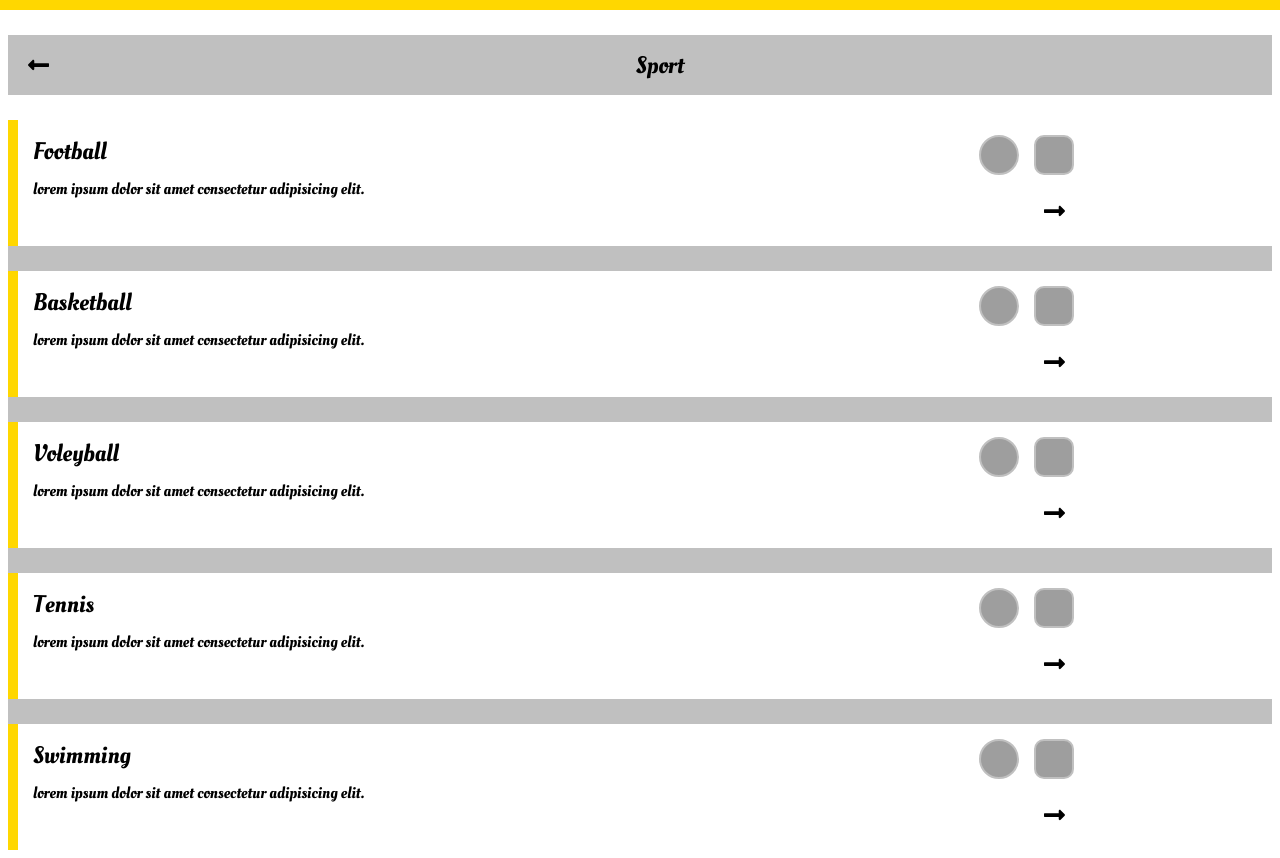
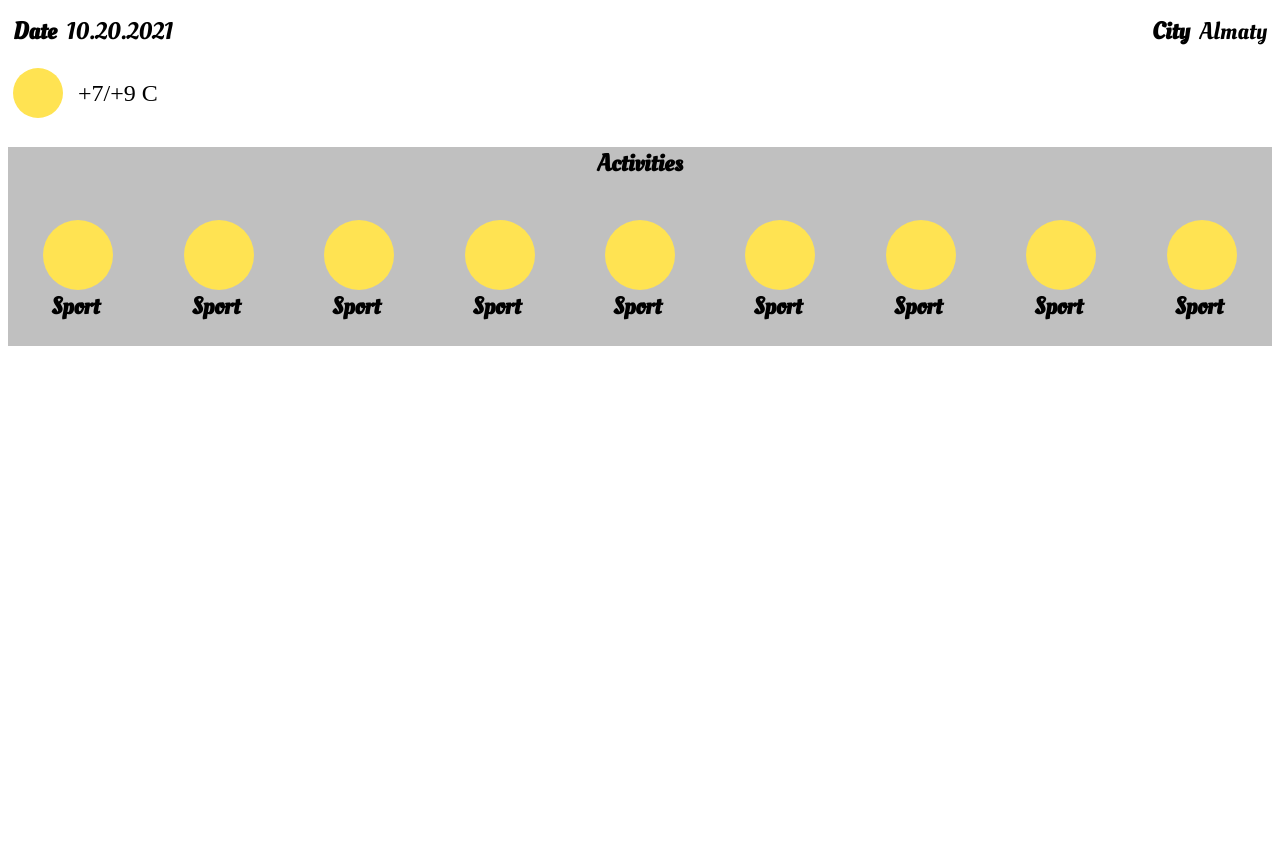
Before and after one commit to PolyAtomicIon/CityHandbook, a Vue app in the folder hello-world/: page / in a window 1280 px wide. After the commit the page ends 800 px from the top, so only its background shows below. Built offline with nearby package versions, Linux system fonts and the light colour scheme; grey boxes are pictures that could not be loaded.

Commit message:
update sections items

```diff
--- a/hello-world/src/components/MainPageHeader.vue
+++ b/hello-world/src/components/headers/MainPageHeader.vue
@@ -21,8 +21,8 @@
 
 
 <script>
-import WeatherItem from './items/WeatherItem.vue'
-import TextBlockItem from './items/TextBlockItem.vue'
+import WeatherItem from '../items/WeatherItem.vue'
+import TextBlockItem from '../items/TextBlockItem.vue'
 
 export default {
   components: {
--- a/hello-world/src/components/items/ActivityItem.vue
+++ b/hello-world/src/components/items/ActivityItem.vue
@@ -1,9 +1,12 @@
 <template>
-    <div class="activity">
+
+    <div class="activity" @click="navigateToSection">
        <circle-item/>
        <activity-text-block/>
     </div>
+
 </template>
+
 <script>
 import CircleItem from './CircleItem.vue'
 import ActivityTextBlock from './ActivityTextBlock.vue'
@@ -13,8 +16,12 @@ export default {
   components: {
     CircleItem,
     ActivityTextBlock
+  },
+  methods: {
+    navigateToSection(){
+      this.$router.push('sections')
+    }
   }
-
 }
 </script>
 <style scoped>
--- a/hello-world/src/components/items/DefinitionItem.vue
+++ /dev/null
@@ -1,5 +0,0 @@
-<template>
-    <div class="def">
-        <p>Lorem ipsum dolor sit amet, consectetur adipisicing elit. Placeat iusto dolorem praesentium commodi temporibus, itaque quas sunt. Minima omnis odio numquam hic earum repellendus sint ad magni commodi velit. Aspernatur.</p>
-    </div>
-</template>
--- a/hello-world/src/components/items/buttons/ButtonBack.vue
+++ b/hello-world/src/components/items/buttons/ButtonBack.vue
@@ -1,6 +1,6 @@
 <template>
 
-    <div class="back-btn">
+    <div class="back-btn" @click="$router.go(-1)">
         <button><font-awesome-icon class="arrow-left" icon="long-arrow-alt-left" /></button>
     </div>
 
--- a/hello-world/src/router/routes.js
+++ b/hello-world/src/router/routes.js
@@ -1,5 +1,6 @@
-import NotFound from '../views/NotFound';
+import NotFound from '../views/NotFound'
 import MainPage from '../views/MainPage'
+import SectionInfo from '../views/SectionInfo'
 
 export default [{
         path: '*',
@@ -13,4 +14,12 @@ export default [{
             title: "Main Page"
         }
     },
+    {
+        name: 'sections',
+        path: '/sections',
+        component: SectionInfo,
+        meta: {
+            title: "Section Info"
+        }
+    }
 ]
--- a/hello-world/src/views/MainPage.vue
+++ b/hello-world/src/views/MainPage.vue
@@ -2,37 +2,25 @@
 
   <div class="wrapper">
 
-    <section-header />
+    <main-page-header />
 
-    <sections-list />
-
-    <div class="item"><sections-list itemName="Basketball" /></div>
-    <div class="item"><sections-list itemName="Voleyball" /></div>
-    <div class="item"><sections-list itemName="Tennis" /></div>
-    <div class="item"><sections-list itemName="Swimming" /></div>
+    <activities-list />
 
   </div>
 
 </template>
 
 <script>
-import SectionHeader from '../components/headers/SectionHeader.vue'
-import SectionsList from '../components/items/SectionsList.vue'
+import ActivitiesList from '../components/ActivitiesList.vue'
+import MainPageHeader from '../components/headers/MainPageHeader.vue'
 
 export default {
   components: {
-    SectionHeader,
-    SectionsList
+    MainPageHeader,
+    ActivitiesList
   }
 }
 </script>
 
 <style scoped>
-  .wrapper {
-    background:#C0C0C0;
-  }
-
-  .item {
-    margin-top: 25px;
-  }
 </style>
--- /dev/null
+++ b/hello-world/src/views/SectionInfo.vue
@@ -0,0 +1,38 @@
+<template>
+
+  <div class="wrapper">
+
+    <section-header />
+
+    <sections-list />
+
+    <div class="item"><sections-list itemName="Basketball" /></div>
+    <div class="item"><sections-list itemName="Voleyball" /></div>
+    <div class="item"><sections-list itemName="Tennis" /></div>
+    <div class="item"><sections-list itemName="Swimming" /></div>
+
+  </div>
+
+</template>
+
+<script>
+import SectionHeader from '../components/headers/SectionHeader.vue'
+import SectionsList from '../components/SectionsList.vue'
+
+export default {
+  components: {
+    SectionHeader,
+    SectionsList
+  }
+}
+</script>
+
+<style scoped>
+  .wrapper {
+    background:#C0C0C0;
+  }
+
+  .item {
+    margin-top: 25px;
+  }
+</style>
```
Also changed, not shown: hello-world/src/ThirdPage.vue (deleted, +0 -20 lines), hello-world/src/components/InformationPage.vue (deleted, +0 -20 lines), hello-world/src/components/SectionsList.vue (renamed from hello-world/src/components/items/SectionsList.vue, +4 -4 lines), hello-world/src/components/items/PictureItem.vue (deleted, +0 -11 lines), hello-world/src/components/ActivitiesList.vue (renamed from hello-world/src/components/ActivitiesPage.vue).
